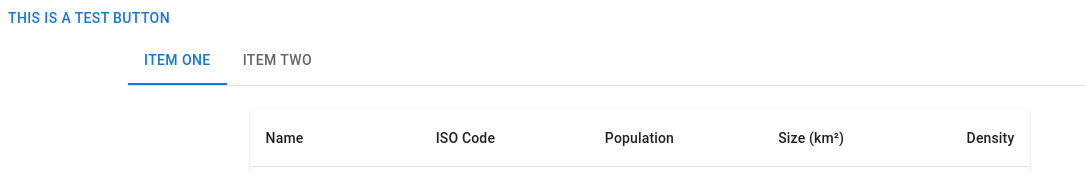
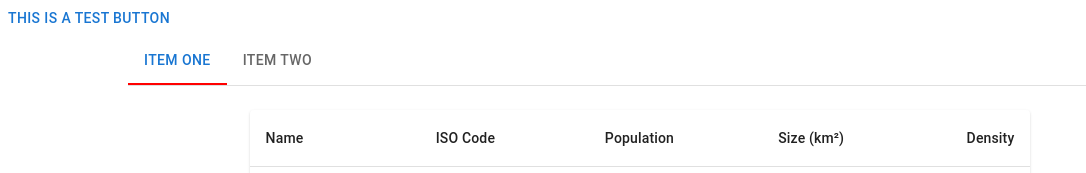
Before and after one commit to Sho-ki/fitness-beef, a Next.js app: page /user in a window 1280 px wide. Shown: the top 173 px of the page, without its empty margins (0-1086 px from the left). Built offline with nearby package versions, Linux system fonts and the light colour scheme.

Commit message:
change color example

```diff
--- a/src/components/Tabs/user.tsx
+++ b/src/components/Tabs/user.tsx
@@ -4,8 +4,6 @@ import Tab from '@mui/material/Tab';
 import TabContext from '@mui/lab/TabContext';
 import TabList from '@mui/lab/TabList';
 import TabPanel from '@mui/lab/TabPanel';
-
-import Table from '../../components/Table';
 
 type Props = {
   children: React.ReactNode[];
@@ -25,7 +23,9 @@ const UserTabs = ({ children }: Props) => {
           <TabList
             onChange={handleChange}
             aria-label='lab API tabs example'
-            indicatorColor='primary'
+            TabIndicatorProps={{
+              style: { backgroundColor: 'red' },
+            }}
           >
             <Tab label='Item One' value='0' />
             <Tab label='Item Two' value='1' />
```
